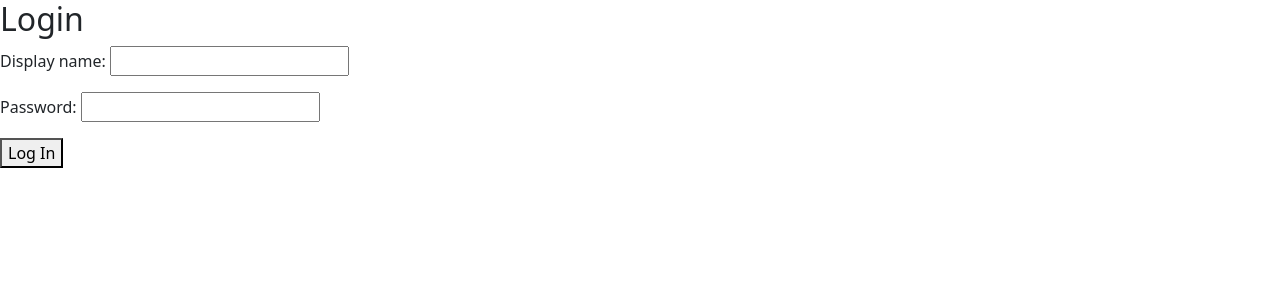
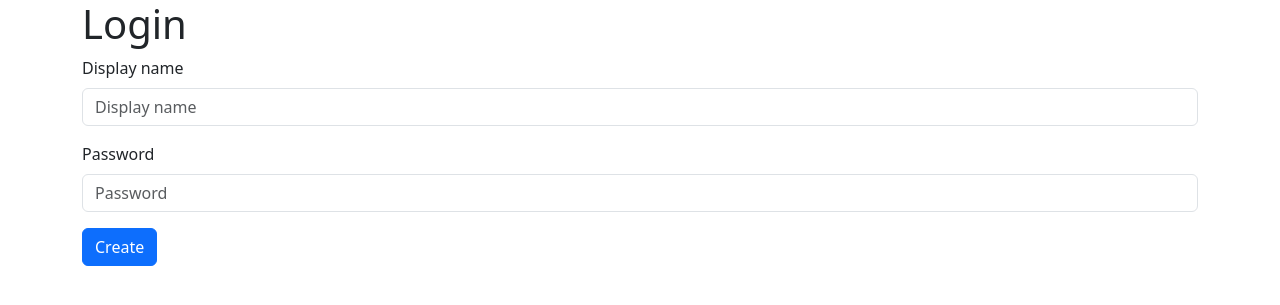
Before and after one commit to HyperTexts/QuickComm, a Django app: page /login/ in a window 1280 px wide. Shown: the top 305 px of the page. Run offline with Django 4.2, Linux system fonts and the light colour scheme; some libraries are stand-ins or nearby versions.

Commit message:
Update style of login page with bootstrap

```diff
--- a/quickcomm/templates/quickcomm/login.html
+++ b/quickcomm/templates/quickcomm/login.html
@@ -1,10 +1,12 @@
 {% load django_bootstrap5 %}
 {% bootstrap_css %}
 {% block content %}
-    <h2>Login</h2>
-    <form method="post">
-        {% csrf_token %}
-        {{ form.as_p }}
-        <button type="submit">Log In</button>
-      </form>
+    <div class="Container">
+        <h1>Login</h1>
+        <form method="post">
+            {% csrf_token %}
+            {% bootstrap_form form %}
+            {% bootstrap_button button_type="submit" content="Create" %}
+        </form>
+    </div>
 {% endblock %}
```
